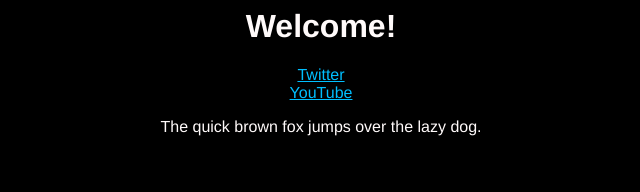
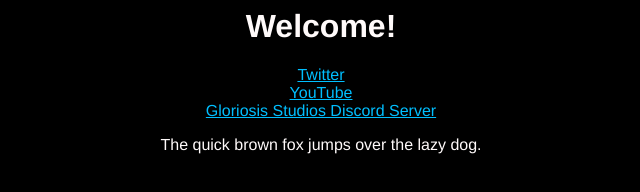
Before and after one commit to GloriosisStudios/gloriosis.com, a plain HTML site: page index.html in a window 1280 px wide. Shown: the whole page, without its empty margins (319-959 px from the left). Drawn offline with Linux system fonts and the light colour scheme.

Commit message:
Update index.html

```diff
--- a/index.html
+++ b/index.html
@@ -7,6 +7,7 @@
     <body>
         <a href="https://x.com/GloriosisX">Twitter</a><br>
         <a href="https://youtube.com/@Gloriosis?sub_confirmation=1">YouTube</a><br>
+        <a href="https://discord.gg/WEHPJQuKuQ">Gloriosis Studios Discord Server</a>
 
 
         <p>The quick brown fox jumps over the lazy dog.</p>
```
